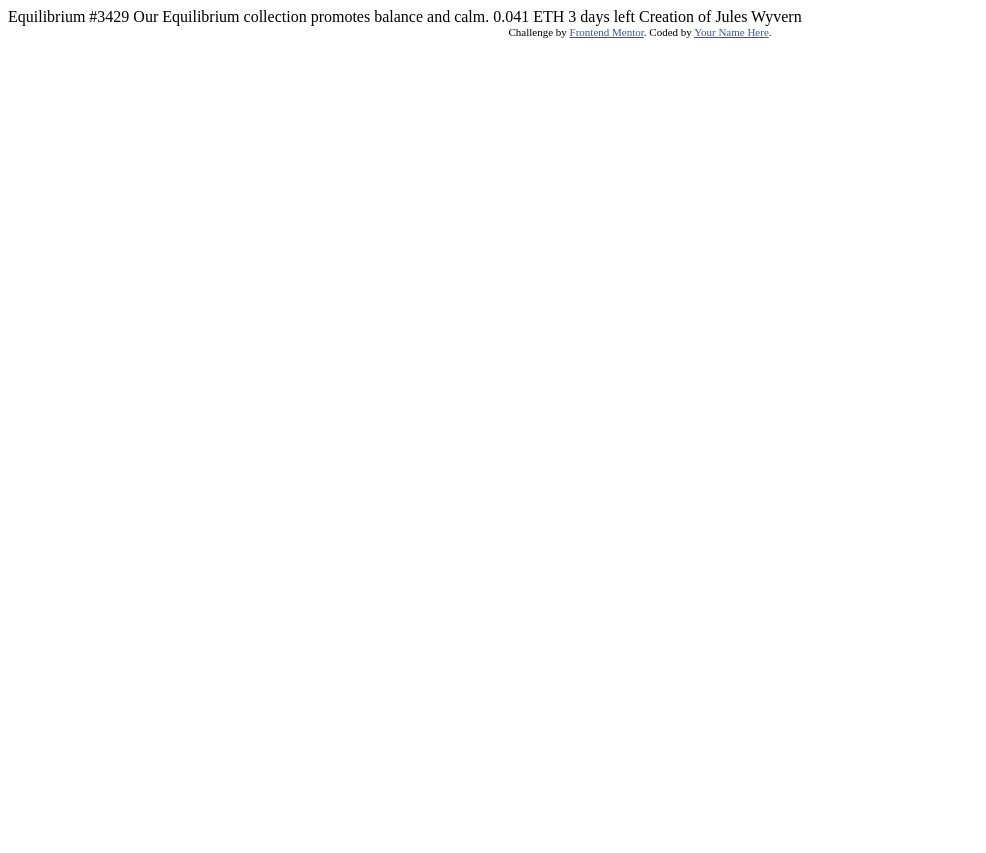
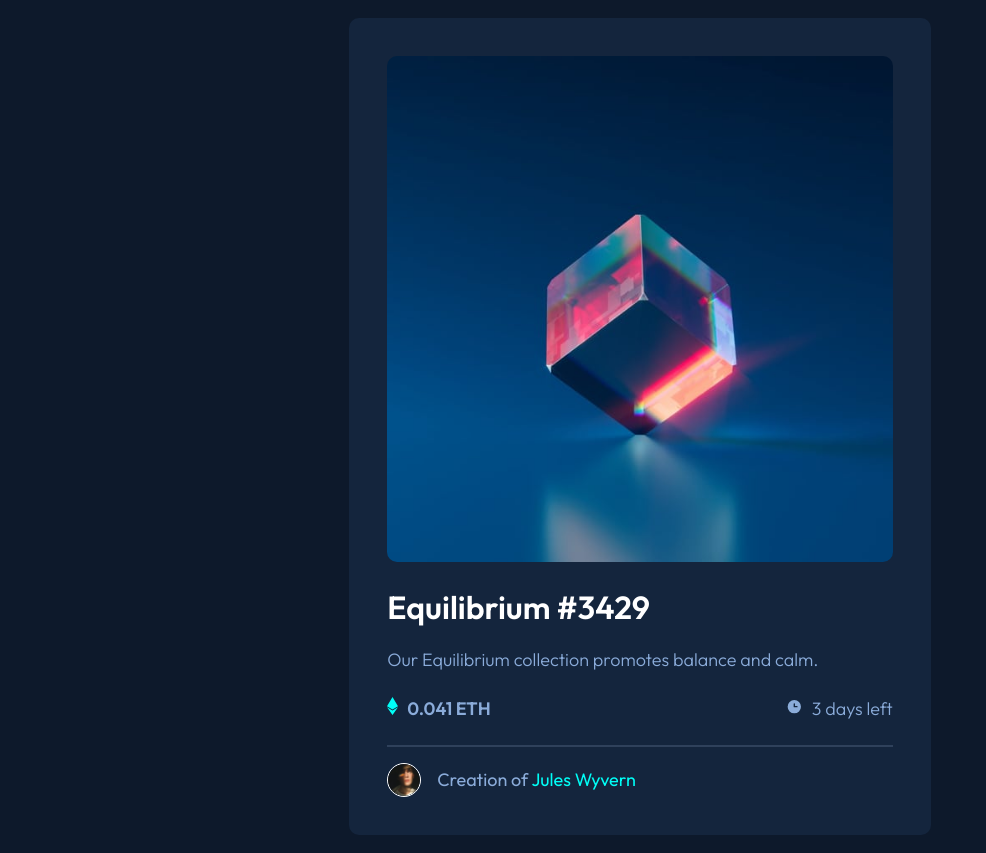
Before and after one commit to SaulZarate/Frontend_Mentor-NFT_preview_card_component, a plain HTML site: page index.html in a window 1280 px wide. Shown: the whole page, without its empty margins (0-986 px from the left). Before the commit the page ends 800 px from the top, so only its background shows below. Drawn offline with Linux system fonts and the light colour scheme.

Commit message:
Proyecto terminado

```diff
--- a/index.html
+++ b/index.html
@@ -1,33 +1,66 @@
 <!DOCTYPE html>
 <html lang="es">
+
 <head>
   <meta charset="UTF-8">
-  <meta name="viewport" content="width=device-width, initial-scale=1.0"> <!-- displays site properly based on user's device -->
+  <meta name="viewport" content="width=device-width, initial-scale=1.0">
+  <!-- displays site properly based on user's device -->
 
+  <!-- Icono Title -->
   <link rel="icon" type="image/png" sizes="32x32" href="./images/favicon-32x32.png">
 
   <title>Frontend Mentor | NFT preview card component</title>
 
-  <!-- Feel free to remove these styles or customise in your own stylesheet 👍 -->
-  <style>
-    .attribution { font-size: 11px; text-align: center; }
-    .attribution a { color: hsl(228, 45%, 44%); }
-  </style>
+  <!-- Fuente -->
+  <link rel="preconnect" href="https://fonts.googleapis.com">
+  <link rel="preconnect" href="https://fonts.gstatic.com" crossorigin>
+  <link href="https://fonts.googleapis.com/css2?family=Outfit:wght@300;400;600&display=swap" rel="stylesheet">
+
+  <link rel="stylesheet" href="style/styles.css">
 </head>
+
 <body>
 
-  Equilibrium #3429
+  <div class="card">
 
-  Our Equilibrium collection promotes balance and calm.
+    <!-- HEADER -->
+    <div class="card-header">
+      <img src="images/image-equilibrium.jpg" alt="imagen quilibrium">
+    </div>
 
-  0.041 ETH
-  3 days left
 
-  Creation of Jules Wyvern
+    <!-- MAIN -->
+    <div class="card-main">
+      <h1 class="">Equilibrium #3429</h1>
+      <p class="weight-300">Our Equilibrium collection promotes balance and calm.</p>
+      <div class="price_and_date">
+        <div class="color-white text-size weight-600 content_money">
+          <div><img src="images/icon-ethereum.svg" alt="ethereum"></div>
+          <p>0.041 ETH</p>
+        </div>
 
-  <div class="attribution">
+        <div class="content_hora">
+          <div><img src="images/icon-clock.svg" alt="reloj"></div>
+          <p class="weight-300">3 days left</p>
+        </div>
+      </div>
+    </div>
+
+    <!-- Separador -->
+    <hr id="line">
+
+    <!-- FOOTER -->
+    <div class="card-footer">
+      <img src="images/image-avatar.png" alt="avatar">
+      <p class="weight-400">Creation of <span class="color-white">Jules Wyvern</span></p>
+    </div>
+
+  </div>
+
+  <!-- <div class="attribution">
     Challenge by <a href="https://www.frontendmentor.io?ref=challenge" target="_blank">Frontend Mentor</a>.
     Coded by <a href="#">Your Name Here</a>.
-  </div>
+  </div> -->
 </body>
+
 </html>
--- /dev/null
+++ b/style/styles.scss
@@ -0,0 +1,179 @@
+/* Feel free to remove these styles or customise in your own stylesheet 👍  */
+.attribution {
+    font-size: 11px; text-align: center;
+}
+.attribution a {
+    color: hsl(228, 45%, 44%);
+}
+
+/*
+    Colores
+*/
+/* Primary */
+$soft-blue: hsl(215, 51%, 70%);
+$cyan: hsl(178, 100%, 50%);
+
+/* Neutral */
+$very_dark_blue_main: hsl(217, 54%, 11%); /* (main BG) */
+$very_dark_blue_card: hsl(216, 50%, 16%); /* (card BG) */
+$very_dark_blue_lines: hsl(215, 32%, 27%); /* (lines) */
+$white: hsl(0, 0%, 100%);
+
+body{
+    background-color: $very_dark_blue_main;
+    font-family: 'Outfit', sans-serif;
+}
+
+h1{
+    color: $white;
+}
+.color-white{
+    color: $cyan;
+}
+
+p{
+    color: $soft-blue;
+    margin: 0;
+    padding: 0;
+}
+
+p,
+.text-size{
+   font-size: 18px;
+}
+
+.weight-300{
+    font-weight: 300;
+}
+.weight-400{
+    font-weight: 400;
+}
+.weight-600{
+    font-weight: 600;
+}
+
+body{
+    display: flex;
+    justify-content: center;
+    align-items: center;
+    flex-direction: column;
+}
+
+.card {
+    width: 60%;
+    background-color: $very_dark_blue_card;
+    border-radius: 10px;
+    margin: 10px;
+    padding: 3%;
+
+    /* Card-header */
+    &-header {
+        width: 100%;
+        position: relative;
+
+        img{
+            width: 100%;
+            border-radius: 10px;
+        }
+        &::before{
+            content: url("../images/icon-view.svg");
+            position: absolute;
+            top: 0;
+            left: 0;
+            width: 100%;
+            height: 100%;
+            display: flex;
+            justify-content: center;
+            align-items: center;
+            transform: scale(0);
+            transition: transform .4s ease;
+        }
+        &::after{
+            content: "";
+            position: absolute;
+            top: 0;
+            left: 0;
+            width: 100%;
+            height: 100%;
+            z-index: 9;
+            border-radius: 10px;
+            background-color: $cyan;
+            opacity: .5;
+            transform: scale(0);
+            transition: transform .4s ease;
+
+        }
+        &:hover{
+            cursor: pointer;
+            &::after,
+            &::before{
+                transform: scale(1);
+            }
+        }
+    }
+
+    /* Card-main */
+    &-main .price_and_date{
+        display: flex;
+        justify-content: space-between;
+        margin: 5% 0;
+
+        & .content_money{
+            display: flex;
+            justify-content: center;
+            align-items: center;
+
+            p{
+                margin-left: .5em;
+            }
+        }
+        & .content_hora{
+            display: flex;
+            justify-content: center;
+            align-items: center;
+
+            p{
+                margin-left: .5em;
+            }
+        }
+    }
+
+    /* Card-footer */
+    &-footer{
+        display: flex;
+        justify-items: flex-start;
+        align-items: center;
+
+         img{
+             border-radius: 50%;
+            border: 1px solid $white;
+            width: 2em;
+            height: 2em;
+            margin-right: 1em;
+         }
+    }
+
+}
+
+#line{
+    border: .1px solid $very_dark_blue_lines;
+    margin: 1em 0 ;
+}
+
+@media only screen and (min-width: 768px) {
+    .card{
+        width: 50%;
+    }
+}
+
+@media only screen and (min-width: 992px ) {
+    .card{
+        width: 40%;
+    }
+}
+
+@media only screen and (min-width: 1440px ) {
+    .card{
+        width: 20%;
+    }
+}
```
Also changed, not shown: style/styles.css (added), 1 other file.
